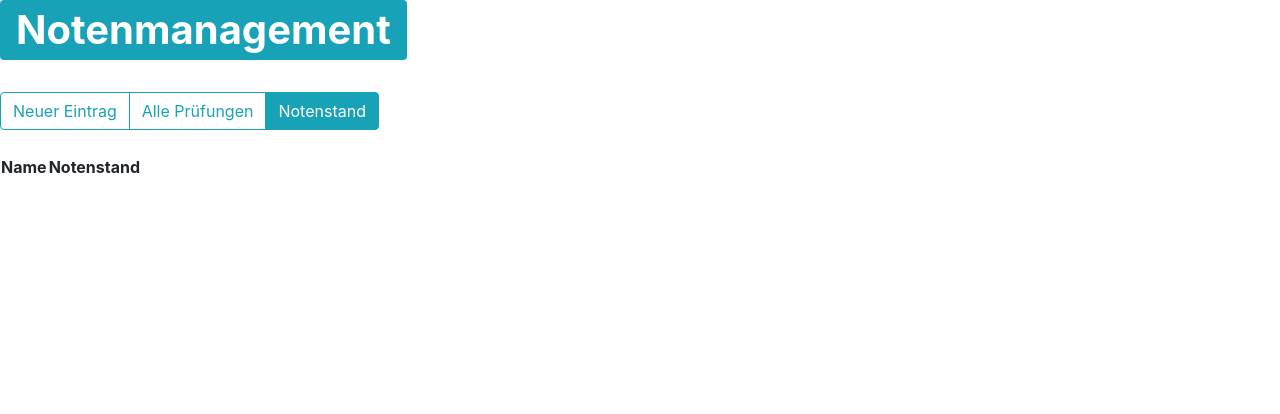
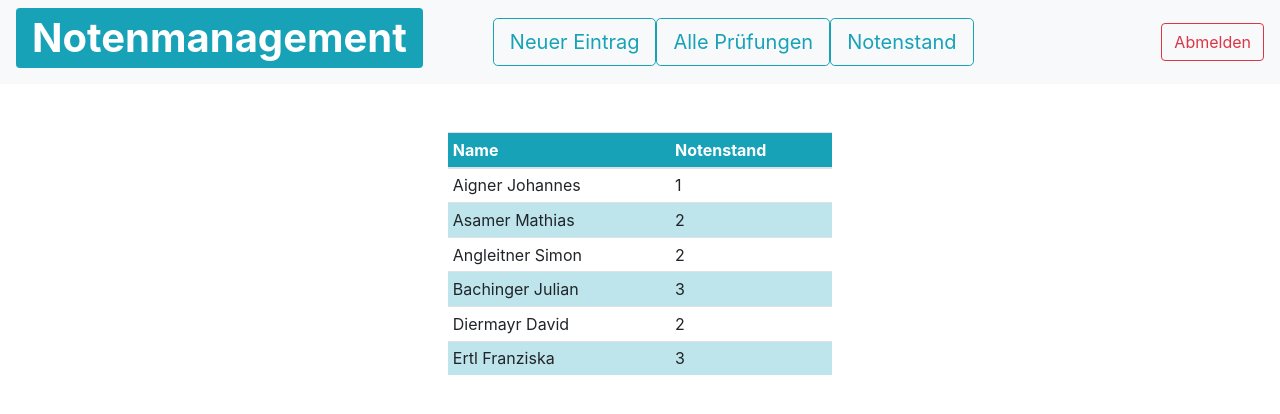
Before and after one commit to timmykf/HTLirg, a website: page views/notenstand.html in a window 1280 px wide. Drawn offline with nearby package versions, Linux system fonts and the light colour scheme.

Commit message:
Add files via upload

```diff
--- a/views/notenstand.html
+++ b/views/notenstand.html
@@ -11,23 +11,53 @@
 </head>
 
 <body>
-    <h1 class="badge badge-info" style="font-size:40px;">Notenmanagement</h1>
+    <nav class="navbar navbar-expand-md navbar-light bg-light">
+        <h1 class="badge badge-info" style="font-size:40px;">Notenmanagement</h1>
+
+        <div class="collapse navbar-collapse btn-group-lg" role="group">
+            <a href="neuereintrag.html" class="btn btn-outline-info" style="margin-left: 70px">Neuer Eintrag</a>
+            <a href="allepruefungen.html" class="btn btn-outline-info">Alle Prüfungen</a>
+            <a href="notenstand.html" class="btn btn-outline-info">Notenstand</a>
+        </div>
+        <button id="logout_btn" class="btn btn-outline-danger" onclick="logout()">Abmelden</button>
+    </nav>
     <br>
     <br>
 
-    <div class="btn-group" role="group">
-            <a href="neuereintrag.html" class="btn btn-outline-info">Neuer Eintrag</a>
-            <a href="allepruefungen.html" class="btn btn-outline-info">Alle Prüfungen</a>
-            <a href="notenstand.html" class="btn btn-info">Notenstand</a>
-    </div>
-    <br><br>
-
     <div id="Notenstand">
-        <table>
-            <tr>
-                <th>Name</th>
-                <th>Notenstand</th>
-            </tr>
+        <table class="table table-sm" style="width:30%" align="center">
+            <thead class="bg-info text-white">
+                <tr>
+                    <th>Name</th>
+                    <th>Notenstand</th>
+                </tr>
+            </thead>
+            <tbody>
+                <tr>
+                    <td>Aigner Johannes</td>
+                    <td>1</td>
+                </tr>
+                <tr>
+                    <td class="table-info">Asamer Mathias</td>
+                    <td class="table-info">2</td>
+                </tr>
+                <tr>
+                    <td>Angleitner Simon</td>
+                    <td>2</td>
+                </tr>
+                <tr>
+                    <td class="table-info">Bachinger Julian</td>
+                    <td class="table-info">3</td>
+                </tr>
+                <tr>
+                    <td>Diermayr David</td>
+                    <td>2</td>
+                </tr>
+                <tr>
+                    <td class="table-info">Ertl Franziska</td>
+                    <td class="table-info">3</td>
+                </tr>
+            </tbody>
         </table>
     </div>
 
```
Also changed, not shown: views/allepruefungen.html (+25 -9 lines), views/index.html (+11 -10 lines), views/login.html (+6 -3 lines), views/neuereintrag.html (+11 -12 lines).
